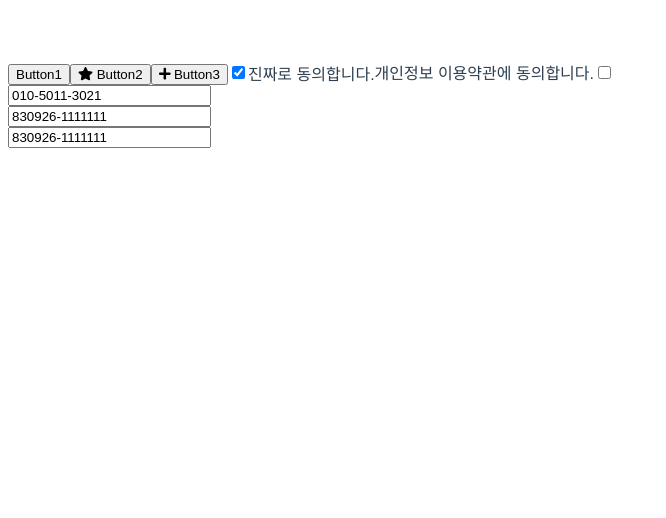
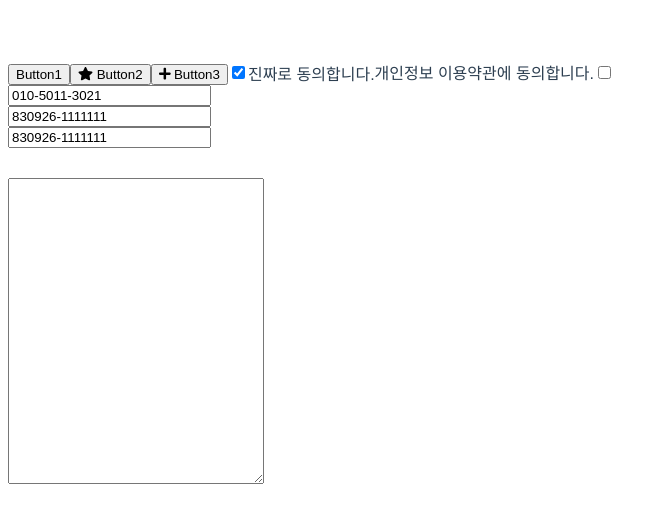
Before and after one commit to jjamtiger3/vue3-components, a Vue app: page / in a window 1280 px wide. Shown: the top 518 px of the page, without its empty margins (0-666 px from the left). Built offline with nearby package versions, Linux system fonts and the light colour scheme.

Commit message:
출력용 태그 구현

```diff
--- a/src/App.vue
+++ b/src/App.vue
@@ -19,6 +19,7 @@
     <vue-input ref="input0" value="01050113021" mask="000-0000-0000"></vue-input>
     <vue-input ref="input1" value="8309261111111" mask="000000-0000000"></vue-input>
     <vue-input ref="input2" value="8309261111111" mask="000000-0******"></vue-input>
+    <textarea class="print-zone" ref="textarea0"></textarea>
   </div>
 </template>
 
@@ -129,12 +130,14 @@ export default {
       return this.checkboxState[target] || {}
     },
     onClick() {
-      console.log(`input0 maskedValue: ${this.$refs.input0.getMaskedValue()}`)
-      console.log(`input1 maskedValue: ${this.$refs.input1.getMaskedValue()}`);
-      console.log(`input2 maskedValue: ${this.$refs.input2.getMaskedValue()}`);
-      console.log(`input0 realValue: ${this.$refs.input0.getRealValue()}`);
-      console.log(`input1 realValue: ${this.$refs.input1.getRealValue()}`);
-      console.log(`input2 realValue: ${this.$refs.input2.getRealValue()}`);
+      const arrValue = [];
+      arrValue.push(`input0 maskedValue: ${this.$refs.input0.getMaskedValue()}`);
+      arrValue.push(`input1 maskedValue: ${this.$refs.input1.getMaskedValue()}`);
+      arrValue.push(`input2 maskedValue: ${this.$refs.input2.getMaskedValue()}`);
+      arrValue.push(`input0 realValue: ${this.$refs.input0.getRealValue()}`);
+      arrValue.push(`input1 realValue: ${this.$refs.input1.getRealValue()}`);
+      arrValue.push(`input2 realValue: ${this.$refs.input2.getRealValue()}`);
+      this.$refs.textarea0.value = arrValue.join('\n');
     }
   }
 }
@@ -148,4 +151,9 @@ export default {
   color: #2c3e50;
   margin-top: 60px;
 }
+textarea.print-zone {
+  width: 250px;
+  height: 300px;
+  margin-top: 30px;
+}
 </style>
```
